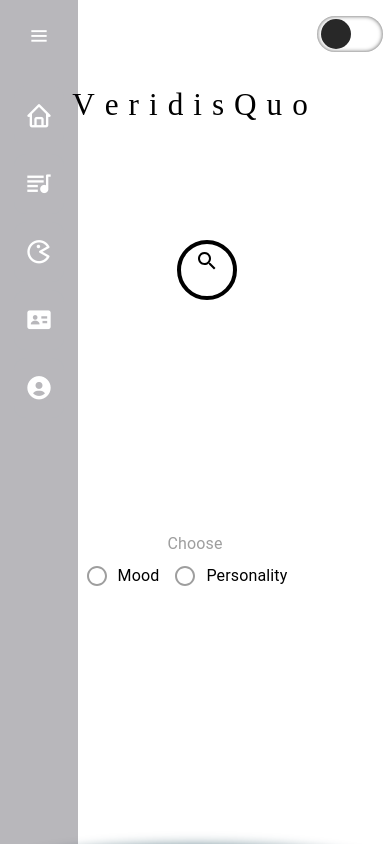
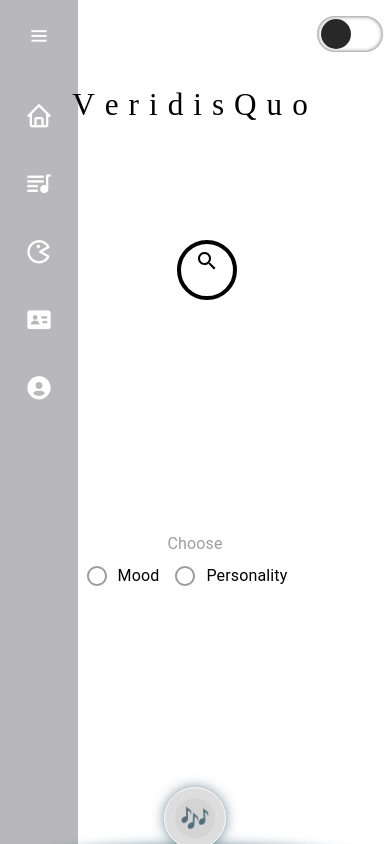
Before and after one commit to YoannBoisson/hackathon, a React (Create React App) app: page / in a window 390 px wide. Built offline with nearby package versions, Linux system fonts and the light colour scheme.

Commit message:
debug media queries

```diff
--- a/src/components/EmojiWheel/emojiwheel.css
+++ b/src/components/EmojiWheel/emojiwheel.css
@@ -45,10 +45,10 @@
   border-radius: 80px;
   width: 62px;
   height: 62px;
-  position: fixed;
-  bottom: 0;
+  position: absolute;
+  top: -30px;
   left: 50%;
-  margin: -31px 0 0 -31px;
+  margin: -31px -20px 0 -31px;
   cursor: pointer;
   font-size: 24px;
   color: #fff;
```
